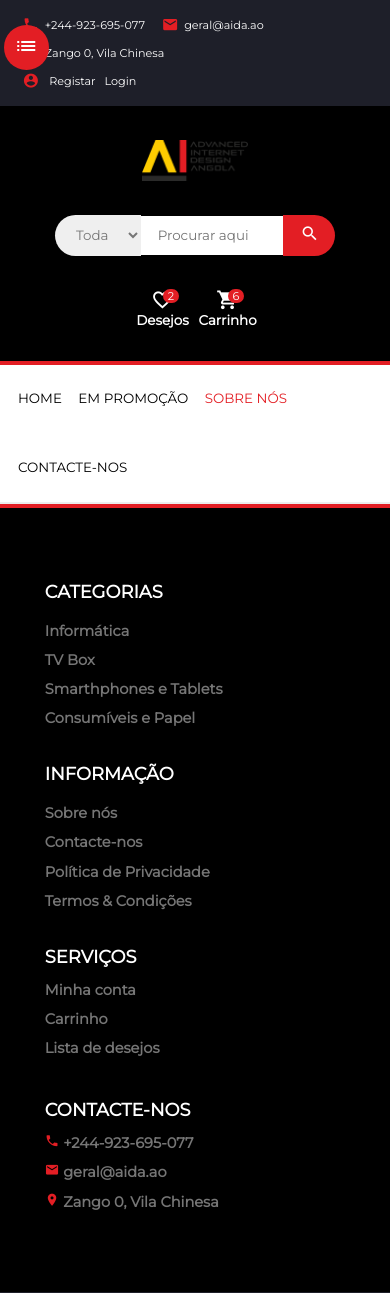
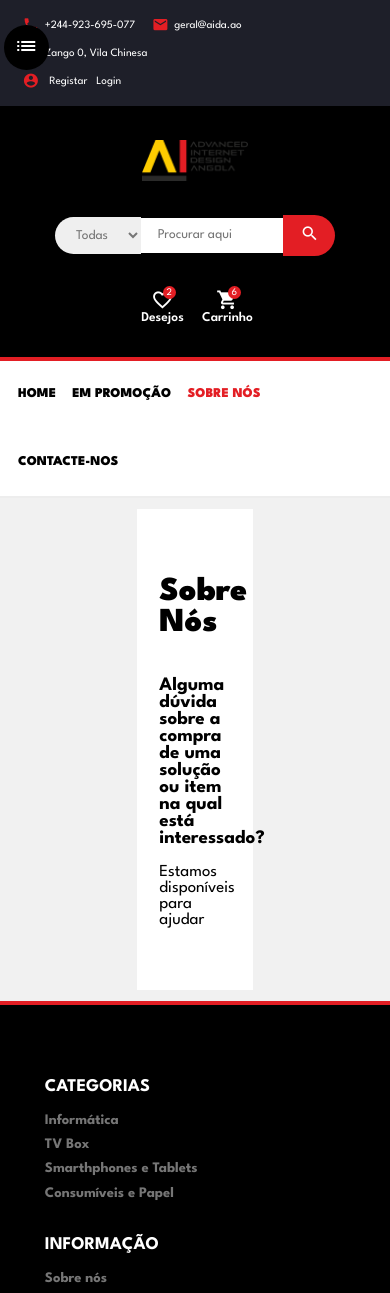
Before and after one commit to K4p4h4l4/AIDA3, a PHP site: page /sobre.php in a window 390 px wide. Shown: the top 1293 px of the page. Run offline with PHP 8.4, Linux system fonts and the light colour scheme.

Commit message:
Ajustes no css
Trocou-se a fonte e o tamanho das letras bem como alguns reparos na parte responsiva

```diff
--- a/contactos.php
+++ b/contactos.php
@@ -336,7 +336,7 @@
                         </div>
                         <div class="contact__company-text">
                             <div class="company__text-title">E-mail</div>
-                            <div class="contact__text-p">geral@aida.ao</div>
+                            <div class="contact__text-p">info@aida.ao</div>
                         </div>
                     </div>
                 </div>
@@ -369,13 +369,13 @@
                         <label for="mensagem" class="account__label">Mensagem</label>
                     </div>
                     <div class="contact__sendsms-container">
-                        <button class="button__shipping" onclick="location.href='envio.php'"><i class="material-icons">send</i> Enviar</button>
+                        <button class="button__shipping"><i class="material-icons">send</i> Enviar</button>
                     </div>
                 </div>
             </div>
 
             <div class="contacts__map-holder">
-
+                <iframe src="https://www.google.com/maps/embed?pb=!1m18!1m12!1m3!1d3940.882811664862!2d13.391538379216447!3d-8.982929968068106!2m3!1f0!2f0!3f0!3m2!1i1024!2i768!4f13.1!3m3!1m2!1s0x1a5202fc604e3123%3A0x8444245e86a093d6!2sZango!5e0!3m2!1spt-PT!2sao!4v1694172325880!5m2!1spt-PT!2sao" width="100%" height="450" style="border:0;" allowfullscreen="" loading="lazy" referrerpolicy="no-referrer-when-downgrade"></iframe>
             </div>
         </div>
     </section>
--- /dev/null
+++ b/css/sobrenos.css
@@ -0,0 +1,47 @@
+/*************************\
+    secção de sobre nós
+\*************************/
+.aboutUs__section{
+    width: 100%;
+    padding: 1rem 10rem;
+}
+
+.aboutUs__container{
+    width: 70%;
+    position: relative;
+    padding: 2rem;
+    margin: 0 auto;
+    background-color: var(--default-white);
+}
+
+/*************************\
+      Contactos Título
+\*************************/
+.about__header-holder{
+    width: 100%;
+    margin: 0 auto;
+}
+
+.about__header-title{
+    width: 100%;
+    padding: 2rem 0;
+}
+
+.about__title{
+    width: 100%;
+    font-size: var(--font-size30);
+    padding: 2rem 0;
+    font-weight: 900;
+}
+
+.about__subtitle{
+    width: 100%;
+    margin: 1.5rem 0;
+    font-size: var(--font-size17);
+}
+
+.about__p{
+    width: 100%;
+    font-size: var(--font-size15);
+    margin: 1.5rem 0;
+}
--- a/css/style.css
+++ b/css/style.css
@@ -59,7 +59,7 @@
     margin: 0px;
     padding: 0px;
     box-sizing: inherit;
-    font-family:  'Spartan', "Raleway", montserrat, 'Roboto', 'Nunito', sans-serif;
+    font-family:  'League Spartan', sans-serif, "Raleway", montserrat, 'Roboto', 'Nunito';
 }
 
 body{
@@ -94,7 +94,7 @@ html{
 .menu__button{
     width: 4rem;
     height: 4rem;
-    background-color: var(--default-red);
+    background-color: var(--default-black);
     position: absolute;
     border: none;
     border-radius: 50%;
@@ -267,16 +271,22 @@ html{
 }
 
 .wishes__number{
-    width: 1.5rem;
+    width: 1.2rem;
+    height: 1.2rem;
     background-color: var(--default-red);
-    border-radius: 3rem;
+    border-radius: 50%;
     position: absolute;
     text-align: center;
-    right: 20%;
+    top: -10%;
+    right: 26%;
+    display: flex;
+    align-items: center;
+    justify-content: center;
 }
 
 .wishes__number span{
     color: var(--default-white);
+    font-size: var(--font-size9);
 }
 
 .wishes__content-btn{
@@ -635,7 +645,7 @@ html{
     font-size: var(--font-size12);
     text-transform: uppercase;
     position: relative;
-    /*font-weight: 700;*/
+    font-weight: 900;
 }
 
 .active{
--- a/envio.php
+++ b/envio.php
@@ -439,7 +439,7 @@
                                </div>
                                <div class="service__terms">
                                    <div class="deliver__radio-holder">
-                                       <input type="checkbox" id="terms" class="information__radio">
+                                       <input type="checkbox" id="terms" class="information__checkbox">
                                    </div>
                                    <div class="service__terms-text">
                                        <p>Eu concordo e aceito incondicionalmente os termos de serviço. <a href="#" class="open__terms-modal">(ver termos de serviço)</a></p>
--- a/index.php
+++ b/index.php
@@ -1332,6 +1332,7 @@
                         <label for="Quantidade">Qtde:</label>
                         <input type="number" min="0" value="1" max="100">
                         <button class="modal__product-cart">
+                            <i class="material-icons">shopping_cart</i>
                             Adicionar ao carrinho
                         </button>
                     </div>
--- a/sobre.php
+++ b/sobre.php
@@ -8,7 +8,7 @@
     <link href="https://fonts.googleapis.com/css?family=Montserrat|Nunito|PT+Serif|Roboto&display=swap" rel="stylesheet">
     <link href="https://fonts.googleapis.com/icon?family=Material+Icons" rel="stylesheet">
     <!--link href="https://fonts.googleapis.com/css2?family=Material+Symbols+Outlined"-->
-    <link rel="stylesheet" href="css/login.css">
+    <link rel="stylesheet" href="css/sobrenos.css">
     <link rel="stylesheet" href="css/style.css">
     <link rel="icon" href="./img/logo/logo.JPG">
 </head>
@@ -292,6 +292,23 @@
         </div>
     </div>
 
+    <!-- *****************************\
+             Secção sobre nós
+    \******************************/-->
+    <section class="aboutUs__section">
+        <div class="aboutUs__container">
+            <!-- *****************************\
+                         Sobre Nós
+            \******************************/-->
+            <div class="about__header-holder">
+                <div class="about__header-title">
+                    <h2 class="about__title">Sobre Nós</h2>
+                    <h3 class="about__subtitle">Alguma dúvida sobre a compra de uma solução ou item na qual está interessado?</h3>
+                    <p class="about__p">Estamos disponíveis para ajudar</p>
+                </div>
+            </div>
+        </div>
+    </section>
 
     <!-- *****************************\
              Footer
```
Also changed, not shown: other parts of css/style.css (+16 -11 lines), css/carrinho.css (+10 -11 lines), css/categorias.css (+6 -2 lines), css/checkout.css (+24 -17 lines), css/contactos.css (+65 -5 lines), css/envio.css (+23 -14 lines), css/home.css (+31 -12 lines), css/produto.css (+15 -15 lines).
